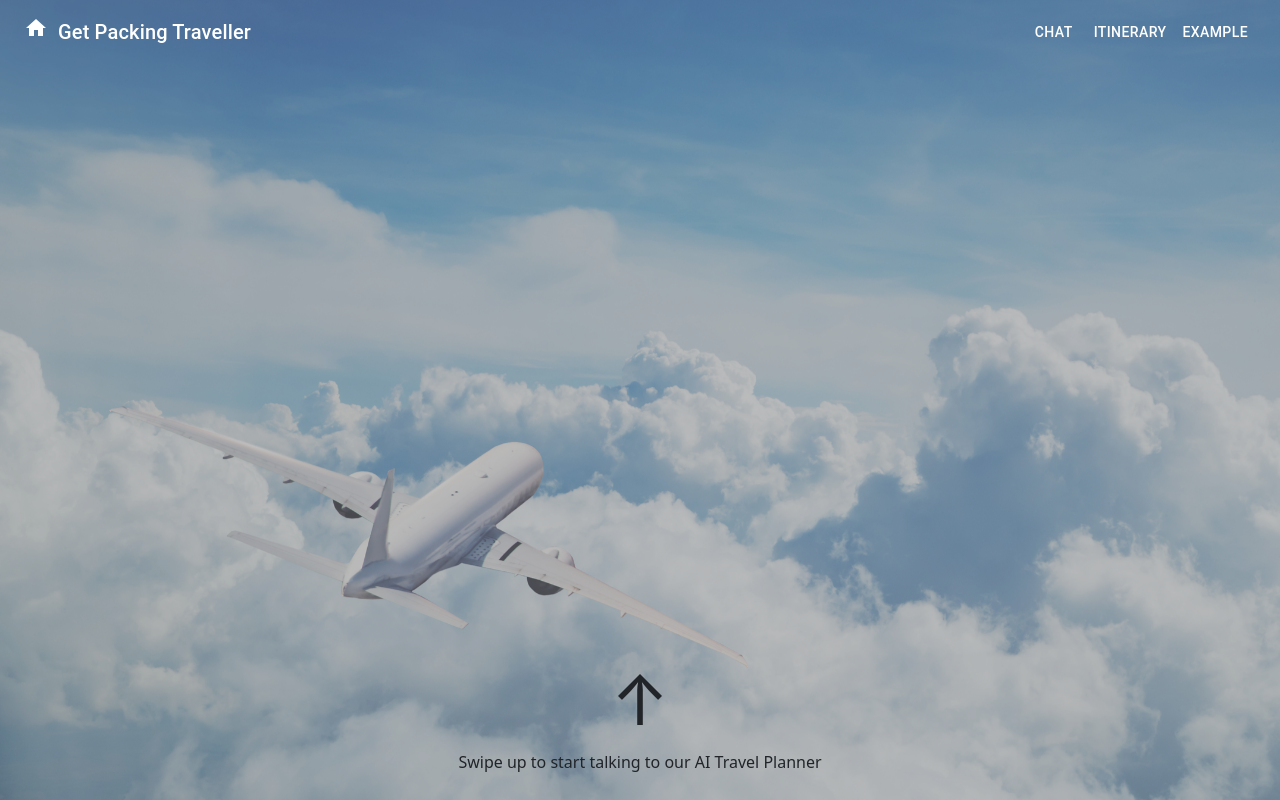
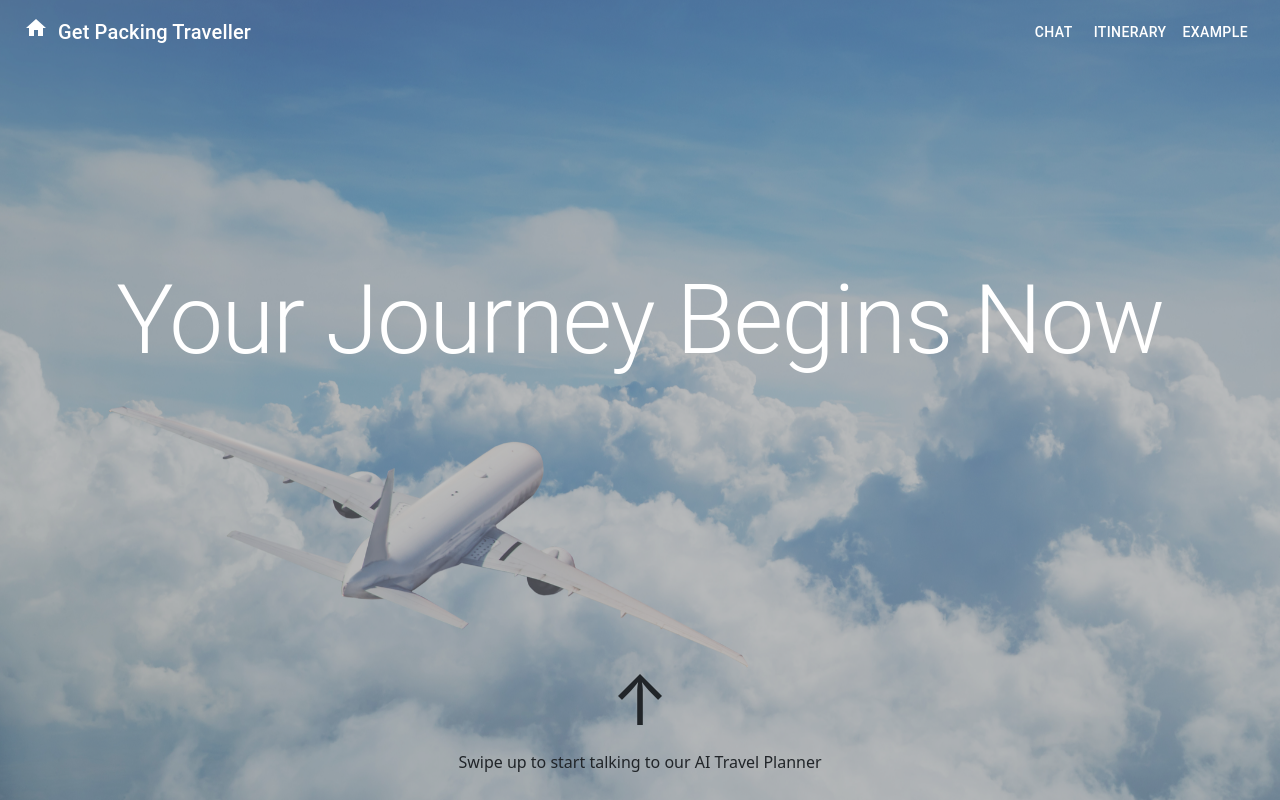
Before and after one commit to Monash-FIT3170/AI_Travel_Plan, a React (Create React App) app in the folder client/: page / in a window 1280 px wide. Built offline with nearby package versions, Linux system fonts and the light colour scheme.

Commit message:
feat: added header to main page

```diff
--- a/client/src/pages/HomePage.jsx
+++ b/client/src/pages/HomePage.jsx
@@ -2,12 +2,19 @@ import React from "react";
 import DragUp from "../components/DragUp";
 import Background from "../components/Background";
 import BackgroundImage from "../components/BackgroundImage";
+import Typography from "@mui/material/Typography";
 
 function HomePage() {
   return (
     <>
       <BackgroundImage />
       <Background>
+        <Typography
+          variant="h1"
+          style={{ textAlign: "center", color: "white", marginTop: "200px" }}
+        >
+          Your Journey Begins Now{" "}
+        </Typography>
         <DragUp />
       </Background>
     </>
```
